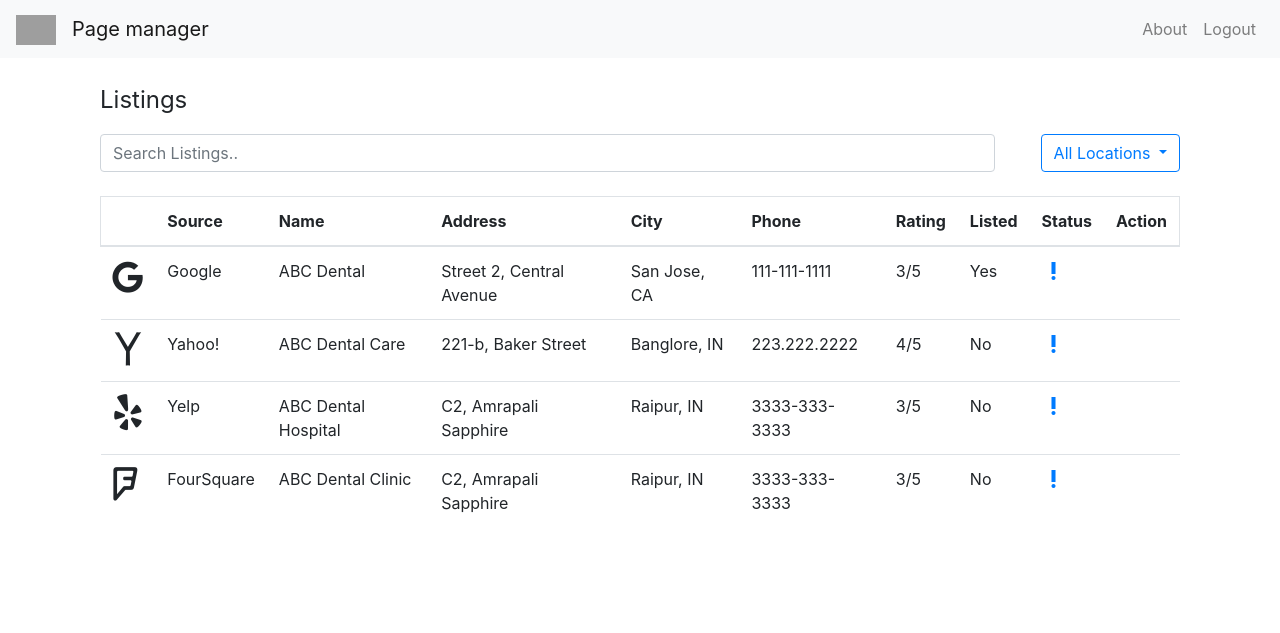
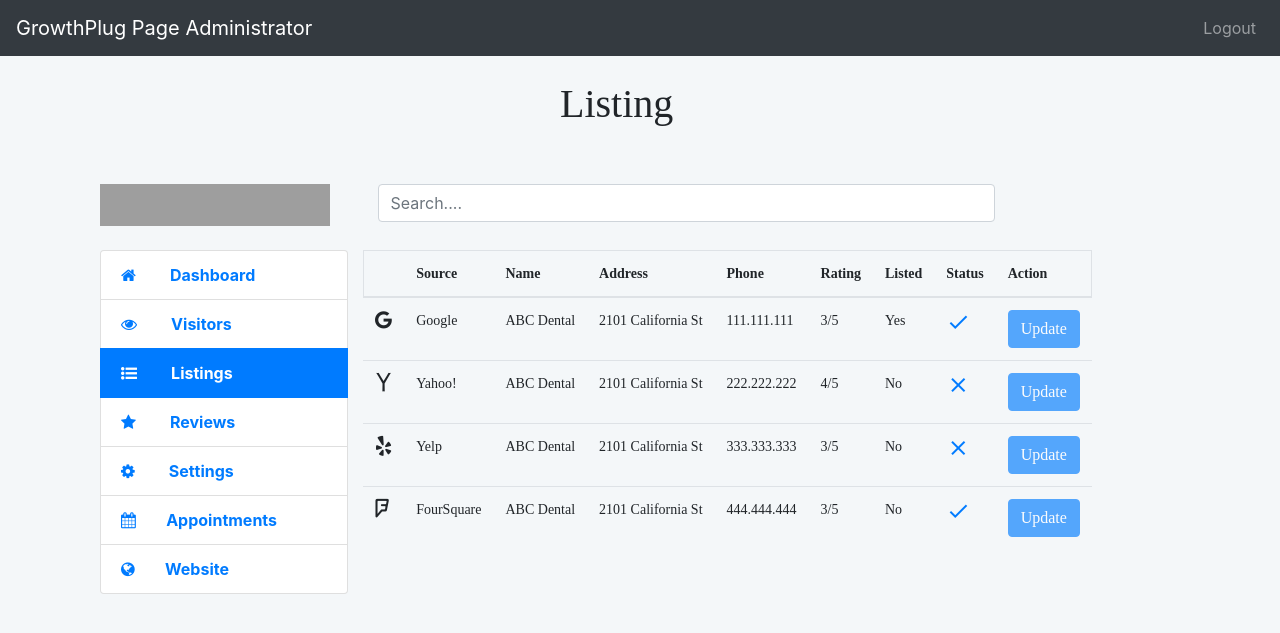
Before and after one commit to kartikeyrajvaidya/fb_pages_manager, a Django app: page /fbapp/dashboard in a window 1280 px wide. Shown: the top 633 px of the page. Run offline with Django 3.2, Linux system fonts and the light colour scheme; some libraries are stand-ins or nearby versions; grey boxes are pictures that could not be loaded.

Commit message:
DashBoared Fixed

```diff
--- a/fb_page_manager/fb_page_manager/settings.py
+++ b/fb_page_manager/fb_page_manager/settings.py
@@ -25,7 +25,7 @@ SECRET_KEY = 'wlk+#ckgagbb1v*@7hhe+@w-p-nckomg(vb0oovq!l7lm@&x^&'
 # SECURITY WARNING: don't run with debug turned on in production!
 DEBUG = True
 
-ALLOWED_HOSTS = ["fbapp.pythonanywhere.com","127.0.0.1"]
+ALLOWED_HOSTS = ["fbapp.pythonanywhere.com","127.0.0.1","kartikeyraj.pythonanywhere.com"]
 
 
 # Application definition
--- a/fb_page_manager/fbapp/templates/fbapp/base.html
+++ b/fb_page_manager/fbapp/templates/fbapp/base.html
@@ -12,7 +12,7 @@
 
   <link rel="stylesheet" href="https://cdnjs.cloudflare.com/ajax/libs/jquery-confirm/3.3.0/jquery-confirm.min.css">
     <script src="https://cdnjs.cloudflare.com/ajax/libs/jquery-confirm/3.3.0/jquery-confirm.min.js"></script>
-
+<link href="https://maxcdn.bootstrapcdn.com/font-awesome/4.7.0/css/font-awesome.min.css" rel="stylesheet">
 
   <link rel="stylesheet" href="https://cdnjs.cloudflare.com/ajax/libs/font-awesome/4.7.0/css/font-awesome.min.css">
 </head>
@@ -21,24 +21,31 @@
 
     <title>{{title|safe }}</title>
 
-
+<style>
+table, th, td {
+    border: 1px black ;
+    font-size: 14px;
+    font-style: normal;
+    font-family: "Times New Roman", Times, serif;
+}
+body {
+    background-color:#f4f7f9 ;
+}
+nav {
+    background-color:#d9d9d9 ;
+}
+</style>
 </head>
 
 <body>
 
-        <nav class="navbar navbar-expand-md  bg-light  navbar-light">
+        <nav class="navbar navbar-expand-sm bg-dark navbar-dark">
 
             <a class="navbar-brand" href="#">
-                    <img src="https://cdn3.iconfinder.com/data/icons/rcons-social/32/facebook_fb_social_social_media-512.png" alt="Logo" style="width:40px;">
-            </a>
-            <a class="navbar-brand" href="#">
-                Page manager
+                GrowthPlug Page Administrator
             </a>
 
             <ul class="navbar-nav ml-auto">
-                <li class="nav-item ">
-                    <a class="nav-link" data-toggle="modal" href="#modal_about_project">About</a>
-                </li>
 
                 {% if title == "Dashboard" %}
 
@@ -109,24 +116,6 @@
             $("#tabl tr").filter(function() {
             $(this).toggle($(this).text().toLowerCase().indexOf(value) > -1)
             });
-        });
-
-
-        $(".dropdown-item").click(function(){
-            console.log("dropdown clickEEEEEEEEEDDD");
-            var text = $(this).text();
-            console.log(text);
-            document.getElementById("dropdown_text").innerHTML = text;
-
-            var value =  ""
-            if(text != "All Locations"){
-                value =  text.toLowerCase();
-            }
-            $("#tabl tr").filter(function() {
-            $(this).toggle($(this).text().toLowerCase().indexOf(value) > -1)
-            });
-
-
         });
 
         $('#logout').click(function() {
@@ -346,23 +335,19 @@
 
         var x={{ pages|safe }};
         var y={{ personal|safe }};
-        // var mega_details = {{ mega_details|safe}};
-        // console.log("MEGAAAA")
-        // console.log(mega_details)
-        // console.log("MEGAAAA ENDEDDDDD")
-
-        // var cf={{ csrf_token }};
-        // console.log(csrf);
-        // document.getElementById("welcome").innerHTML='Welcome, '+y.name;
+        console.log('____________________________');
+        console.log(x);
+        console.log('____________________________');
+        console.log(y)
+        console.log('____________________________');
         x=x.data;
         console.log(x);
         $.each(x, function (i, v) {
-            //list += '<li class="page" id="'+i+'">' + '<a>' + v.name + '</a></li>'
             console.log(v);
-            var button='<td><button data-toggle="modal" data-target="#modal1" class="btn-outline-primary btn page modal-trigger" id="' + i + '">Update</button></td></tr>';
+            var button='<td><button data-toggle="modal" data-target="#modal1" class="btn btn-primary page modal-trigger" id="' + i + '">Update</button></td></tr>';
             var name='<td>' + v.name +'</td>';
             var ph='<td>'+ v.phone + '</td>';
-            var row='<tr><td> <i class="fa fa-facebook-official" style="font-size:36px; padding: 4px; background: #3b5998; color: white;"></i> </td>  <td>Facebook</td>'+name+'<td>Connought Place</td><td>FB City</td><td>9876543210</td><td>4/5</td><td>No</td><td><i class="material-icons green-text text-darken-4">check</i></td>' + button;
+            var row='<tr><td> <i class="fa fa-facebook-f" style="font-size:20px;"></i> </td>  <td>Facebook</td>'+name+'<td>Connought Place</td><td>9876543210</td><td>4/5</td><td>No</td><td><i class="material-icons green-text text-darken-4">check</i></td>' + button;
             $('#tabl tr:last').after(row);
         });
 
--- a/fb_page_manager/fbapp/templates/fbapp/dashboard.html
+++ b/fb_page_manager/fbapp/templates/fbapp/dashboard.html
@@ -4,51 +4,61 @@
 {%  block content %}
 
 <div id="main_cont" class="container">
-
-
-
-
     <br>
-    <p style="font-size: 24px;">Listings</p>
+    <h1 style="font-style:normal;font-family:Times New Roman,Times,serif;" align="centre">&nbsp;&nbsp;&nbsp;&nbsp;
+                    &nbsp;&nbsp;&nbsp;&nbsp;&nbsp;&nbsp;&nbsp;&nbsp;&nbsp;&nbsp;&nbsp;&nbsp;
+                    &nbsp;&nbsp;&nbsp;&nbsp;&nbsp;&nbsp;&nbsp;&nbsp;&nbsp;&nbsp;&nbsp;&nbsp;&nbsp;&nbsp;&nbsp;&nbsp;&nbsp;&nbsp;&nbsp;
+                    &nbsp;&nbsp;&nbsp;&nbsp;&nbsp;&nbsp;&nbsp;&nbsp;Listing</h1>
+    <br>
+    <br>
 
         <div class="row">
-  <div class="col-md-10">
-    <input class="form-control" id="search_input" type="text" placeholder="Search Listings..">
+            <div class="col-md-3">
+                <a href="https://www.growthplug.com/">
+				    <img src="http://growthplug.wpengine.com/wp-content/uploads/2018/07/newlogo.png" alt="GrowthPlug" id="logo" height="42" width="230">
+			    </a>
             </div>
-  <div class="col-md-2" align="end">
-      <div class="dropdown">
-          <button type="button" id = "dropdown_text" class="btn btn-md btn-outline-primary dropdown-toggle" data-toggle="dropdown">
-          All Locations
-          </button>
-          <div class="dropdown-menu">
-              <a class="dropdown-item" href="#">San Jose, CA</a>
-              <a class="dropdown-item" href="#">Banglore, IN</a>
-              <a class="dropdown-item" href="#">Raipur, IN</a>
-              <div class="dropdown-divider"></div>
-              <a class="dropdown-item" href="#">All Locations</a>
-              <a class="dropdown-item" href="#">FB City</a>
-
+            <div class="col-md-7">
+                <input class="form-control" id="search_input" type="text" placeholder="Search....">
             </div>
         </div>
+<br>
+        <div class= "row">
+            <div class="col-md-3">
+                <div class="list-group">
+                    <a href="#" class="list-group-item">
+                        <span class="fa fa-home"></span><b>&nbsp;&nbsp;&nbsp;&nbsp;&nbsp;&nbsp;&nbsp;&nbsp; Dashboard</b>
+                    </a>
+                    <a href="#" class="list-group-item">
+                        <span class="fa fa-eye"></span><b>&nbsp;&nbsp;&nbsp;&nbsp;&nbsp;&nbsp;&nbsp;&nbsp; Visitors</b>
+                    </a>
+                    <a href="#" class="list-group-item active">
+                        <span class="fa fa-list-ul"></span><b> &nbsp;&nbsp;&nbsp;&nbsp;&nbsp;&nbsp;&nbsp;&nbsp;Listings</b>
+                    </a>
+                    <a href="#" class="list-group-item">
+                        <span class="fa fa-star"></span><b>&nbsp;&nbsp;&nbsp;&nbsp;&nbsp;&nbsp;&nbsp;&nbsp; Reviews</b>
+                    </a>
+                    <a href="#" class="list-group-item">
+                        <span class="fa fa-cog"></span><b>&nbsp;&nbsp;&nbsp;&nbsp;&nbsp;&nbsp;&nbsp;&nbsp; Settings</b>
+                    </a>
+                    <a href="#" class="list-group-item">
+                        <span class="fa fa-calendar"></span><b>&nbsp;&nbsp;&nbsp;&nbsp;&nbsp;&nbsp;&nbsp;&nbsp;Appointments</b>
+                    </a>
+                    <a href="#" class="list-group-item">
+                        <span class="fa fa-globe"></span><b>&nbsp;&nbsp;&nbsp;&nbsp;&nbsp;&nbsp;&nbsp;&nbsp;Website</b>
+                    </a>
                 </div>
             </div>
-
-<br>
-
-
-
-
-
+            <div class="col-md-9">
+                <div class = "row">
                 <table id="tabl" class="table  table-hover table-responsive" align="center">
 
                     <thead class="border rounded-top " style="background:'#D3D3D3';">
-            <!-- <tr><th><center>Listings</center></th></tr> -->
                         <tr>
                         <th></th>
                         <th>Source</th>
                         <th>Name</th>
                         <th>Address</th>
-              <th>City</th>
                         <th>Phone</th>
                         <th>Rating</th>
                         <th>Listed</th>
@@ -59,61 +69,55 @@
 
                     <tbody>
                          <tr>
-            <td><i class="fa fa-google" style="font-size:36px" > </i></td>
+                        <td><i class="fa fa-google" style="font-size:20px" > </i></td>
                         <td>Google</td>
                         <td>ABC Dental</td>
-            <td>Street 2, Central Avenue</td>
-            <td>San Jose, CA</td>
-            <td>111-111-1111</td>
+                        <td>2101 California St</td>
+                        <td>111.111.111</td>
                         <td>3/5</td>
                         <td>Yes</td>
-            <td><a href="#"><i class="material-icons green-text text-darken-4">priority_high</i></a></td>
-            <td></td>
+                        <td><a href="#"><i class="material-icons green-text text-darken-4">check</i></span></a></td>
+                        <td><button class="btn btn-primary disabled">Update</button></td>
                         </tr>
                         <tr>
-            <td><i class="fa fa-yahoo" style="font-size:36px" > </i></td>
+                        <td><i class="fa fa-yahoo" style="font-size:20px" > </i></td>
                         <td>Yahoo!</td>
-            <td>ABC Dental Care</td>
-            <td>221-b, Baker Street</td>
-            <td>Banglore, IN</td>
-            <td>223.222.2222</td>
+                        <td>ABC Dental</td>
+                        <td>2101 California St</td>
+                        <td>222.222.222</td>
                         <td>4/5</td>
                         <td>No</td>
-            <td><a href="#"><i class="material-icons green-text text-darken-4">priority_high</i></a></td>
-            <td></td>
+                        <td><a href="#"><i class="material-icons green-text text-darken-4">clear</i></a></td>
+                        <td><button class="btn btn-primary disabled">Update</button></td>
                         </tr>
                         <tr>
-            <td><i class="fa fa-yelp" style="font-size:36px" > </i></td>
+                        <td><i class="fa fa-yelp" style="font-size:20px" > </i></td>
                         <td>Yelp</td>
-            <td>ABC Dental Hospital</td>
-            <td>C2, Amrapali Sapphire</td>
-            <td>Raipur, IN</td>
-            <td>3333-333-3333</td>
+                        <td>ABC Dental</td>
+                        <td>2101 California St</td>
+                        <td>333.333.333</td>
                         <td>3/5</td>
                         <td>No</td>
-            <td><a href="#"><i class="material-icons green-text text-darken-4">priority_high</i></a></td>
-            <td></td>
+                        <td><a href="#"><i class="material-icons green-text text-darken-4">clear</i></a></td>
+                        <td><button class="btn btn-primary disabled">Update</button></td>
                         </tr>
                         <tr>
-            <td><i class="fa fa-foursquare" style="font-size:36px" > </i></td>
+                            <td><i class="fa fa-foursquare" style="font-size:20px" > </i></td>
                             <td>FourSquare</td>
-            <td>ABC Dental Clinic</td>
-            <td>C2, Amrapali Sapphire</td>
-            <td>Raipur, IN</td>
-            <td>3333-333-3333</td>
+                            <td>ABC Dental</td>
+                            <td>2101 California St</td>
+                            <td>444.444.444</td>
                             <td>3/5</td>
                             <td>No</td>
-            <td><a href="#"><i class="material-icons green-text text-darken-4">priority_high</i></a></td>
-            <td></td>
+                            <td><a href="#"><i class="material-icons green-text text-darken-4">check</i></a></td>
+                            <td><button class="btn btn-primary disabled">Update</button></td>
                         </tr>
                     </tbody>
-
-
                 </table>
-
-
                 </div>
-
+            </div>
+        </div>
+</div>
 <!--<a id="asd" href="/fbapp/update_form?id=" target="_blank">-->
 <!--Google-->
 <!--</a>-->
```
Also changed, not shown: fb_page_manager/fbapp/templates/fbapp/home.html (+6 -7 lines), fb_page_manager/db.sqlite3. Lines whose indentation alone changed are shown as unchanged.
